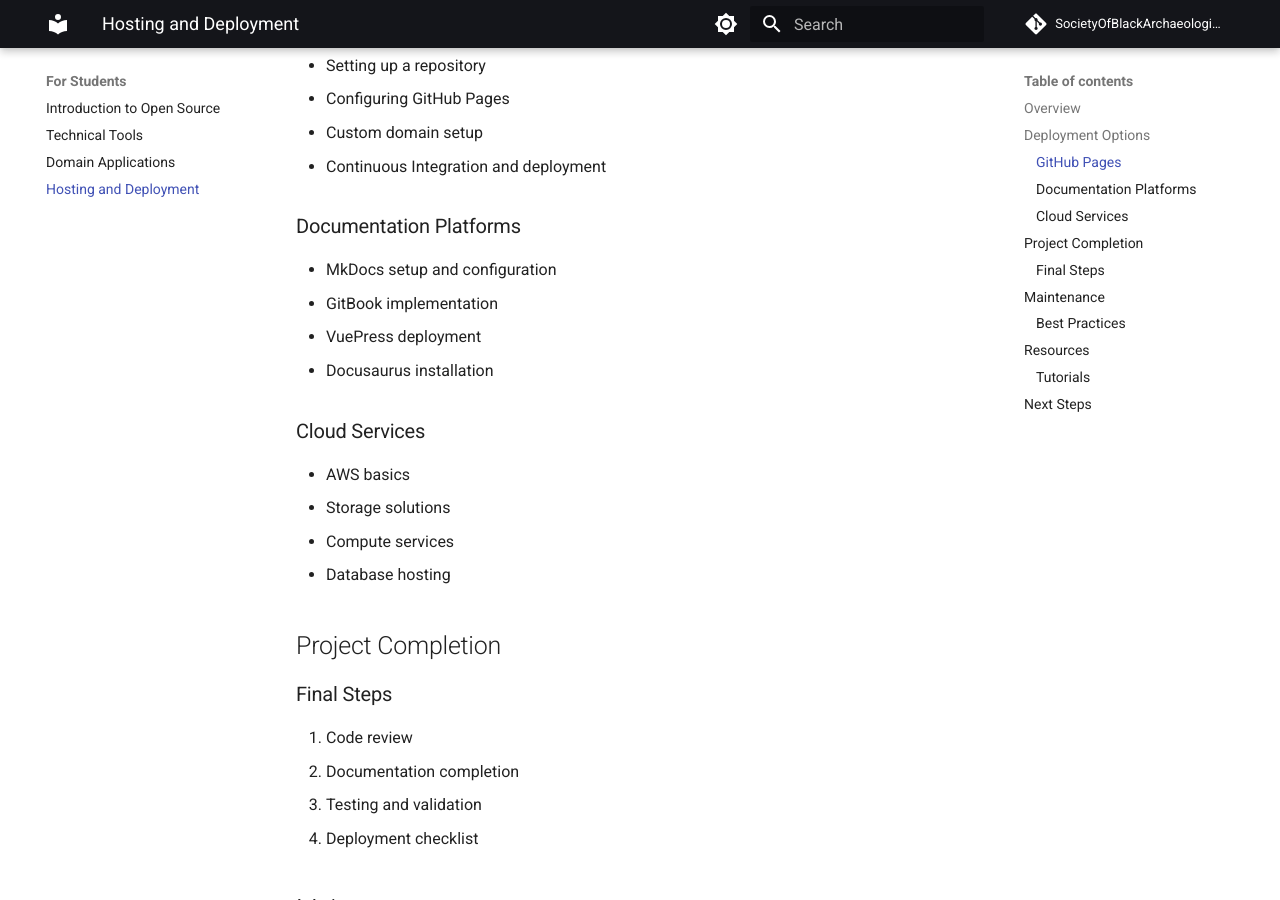
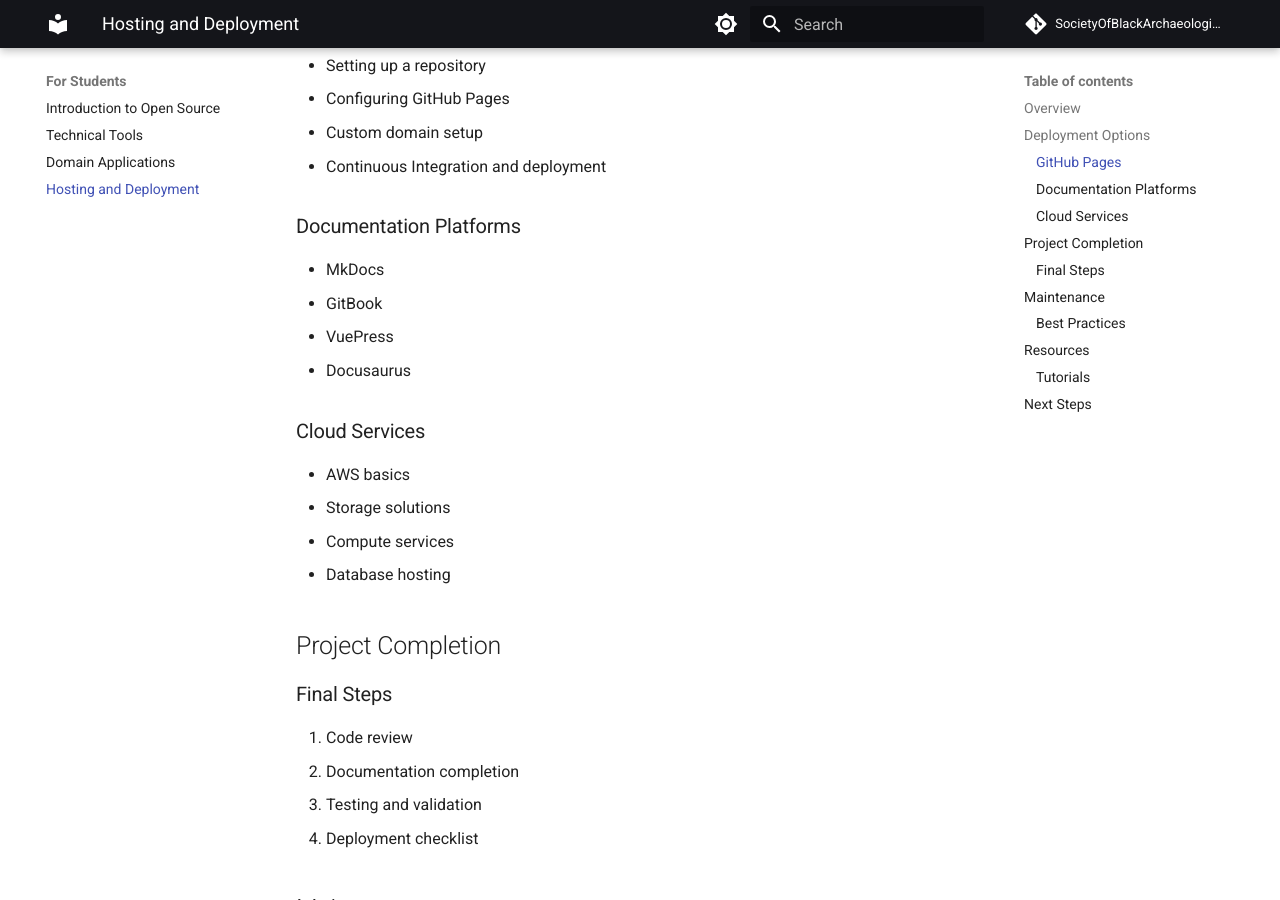
Before and after one commit to MalikpMorgan/SocietyOfBlackArchaeologistsTechnicalDocumentation, an MkDocs documentation site: the page built from docs/students/hosting.md, in a window 1280 px wide and 900 px high, scrolled down 414 px. Built offline with MkDocs 1.6.1 and Material for MkDocs 9.7.7, drawn with Linux system fonts in a browser that asks for light colours; comment, search, counter and statistics services are not loaded.

Commit message:
formatting and language

```diff
--- a/docs/students/hosting.md
+++ b/docs/students/hosting.md
@@ -13,10 +13,10 @@
 - Continuous Integration and deployment
 
 ### Documentation Platforms
-- MkDocs setup and configuration
-- GitBook implementation
-- VuePress deployment
-- Docusaurus installation
+- MkDocs
+- GitBook
+- VuePress
+- Docusaurus
 
 ### Cloud Services
 - AWS basics
```
Also changed, not shown: docs/contributing.md (+1 -0 lines), docs/resources.md (+2 -2 lines), docs/students/domain-applications.md (+1 -0 lines), docs/students/introduction.md (+1 -1 lines), docs/students/technical-tools.md (+5 -2 lines).
